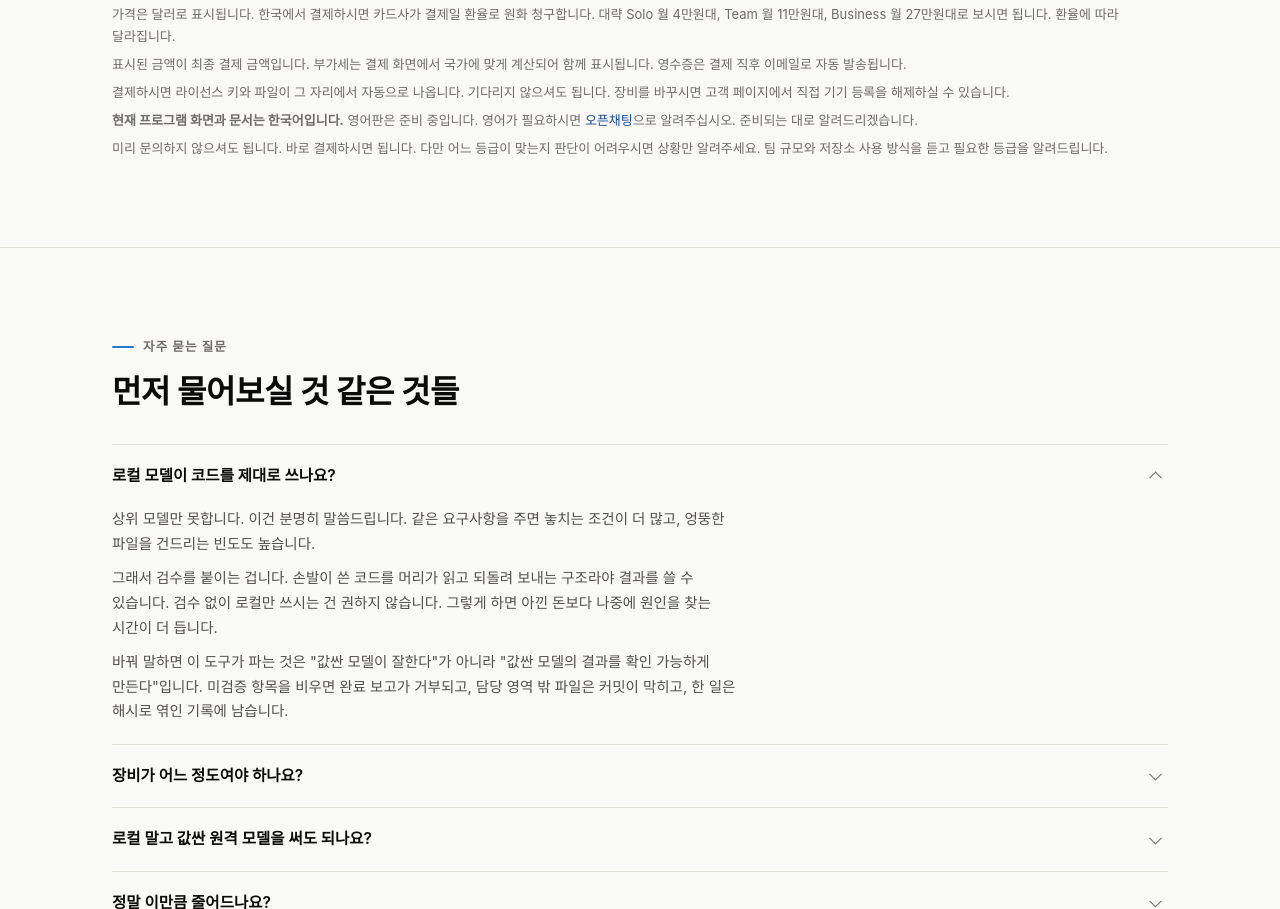
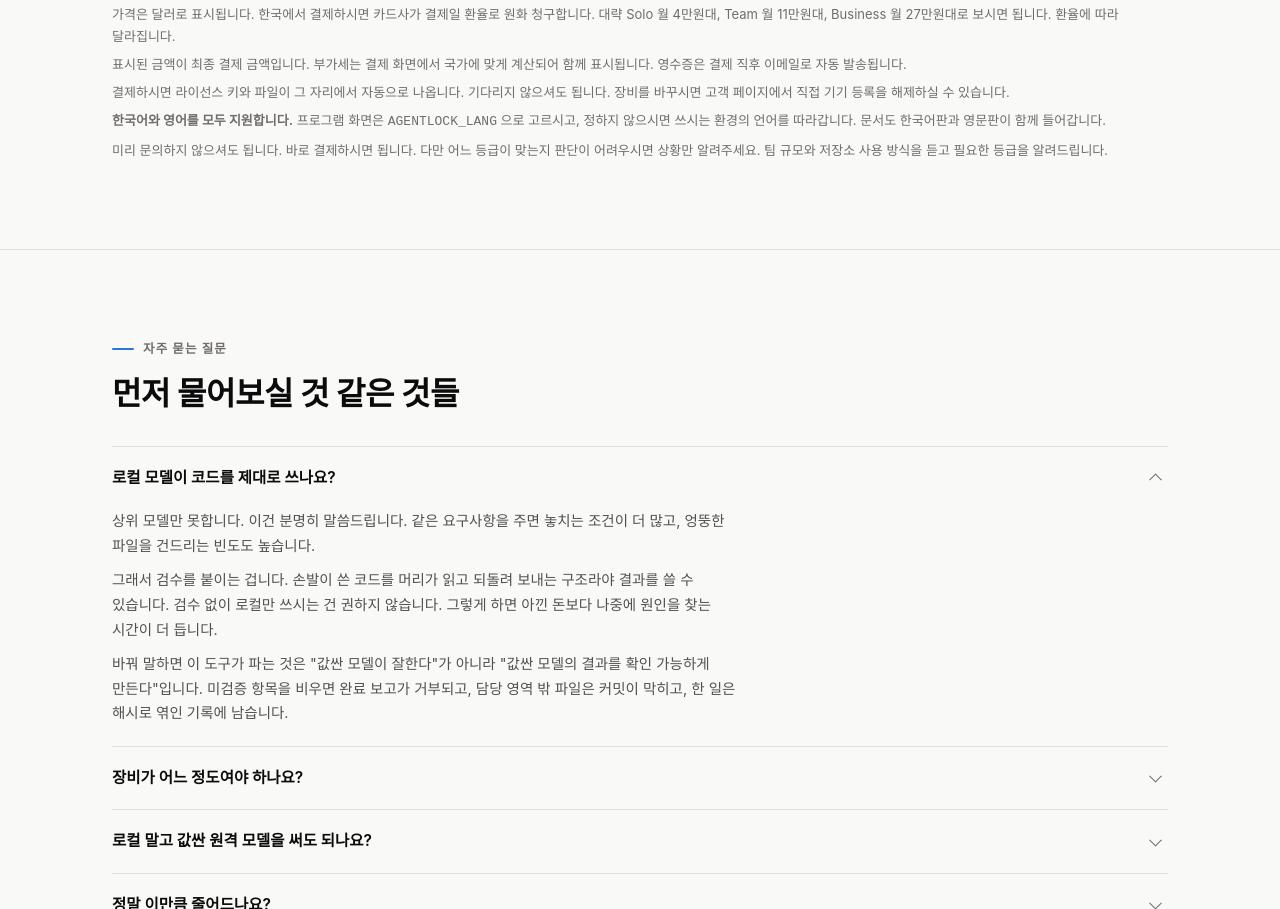
Before and after one commit to gachi-dev/agentlock, a plain HTML site: page docs/index.html in a window 1280 px wide. Shown: the part 9736-10645 px from the top of the page. Drawn offline with Linux system fonts and the light colour scheme.

Commit message:
판매 페이지: 영어 지원 반영, 한국어 전용 고지 삭제
1.3.0 에서 화면 언어 전환과 영문 문서 13종이 들어갔습니다. 영어가 안 된다고 적어 둔 두 곳을 실제 상태에 맞게 고쳤습니다.

```diff
--- a/docs/index.html
+++ b/docs/index.html
@@ -1082,7 +1082,7 @@ footer .copy{margin-top:24px;padding-top:18px;border-top:1px solid var(--rule);f
       <p>가격은 달러로 표시됩니다. 한국에서 결제하시면 카드사가 결제일 환율로 원화 청구합니다. 대략 Solo 월 4만원대, Team 월 11만원대, Business 월 27만원대로 보시면 됩니다. 환율에 따라 달라집니다.</p>
       <p>표시된 금액이 최종 결제 금액입니다. 부가세는 결제 화면에서 국가에 맞게 계산되어 함께 표시됩니다. 영수증은 결제 직후 이메일로 자동 발송됩니다.</p>
       <p>결제하시면 라이선스 키와 파일이 그 자리에서 자동으로 나옵니다. 기다리지 않으셔도 됩니다. 장비를 바꾸시면 고객 페이지에서 직접 기기 등록을 해제하실 수 있습니다.</p>
-      <p><b>현재 프로그램 화면과 문서는 한국어입니다.</b> 영어판은 준비 중입니다. 영어가 필요하시면 <a href="https://open.kakao.com/o/gEQitNIi" target="_blank" rel="noopener">오픈채팅</a>으로 알려주십시오. 준비되는 대로 알려드리겠습니다.</p>
+      <p><b>한국어와 영어를 모두 지원합니다.</b> 프로그램 화면은 <code>AGENTLOCK_LANG</code> 으로 고르시고, 정하지 않으시면 쓰시는 환경의 언어를 따라갑니다. 문서도 한국어판과 영문판이 함께 들어갑니다.</p>
       <p>미리 문의하지 않으셔도 됩니다. 바로 결제하시면 됩니다. 다만 어느 등급이 맞는지 판단이 어려우시면 상황만 알려주세요. 팀 규모와 저장소 사용 방식을 듣고 필요한 등급을 알려드립니다.</p>
     </div>
   </div>
@@ -1260,9 +1260,10 @@ footer .copy{margin-top:24px;padding-top:18px;border-top:1px solid var(--rule);f
       <details>
         <summary>영어도 되나요?</summary>
         <div class="a">
-          <p>지금은 <b>한국어만 됩니다.</b> 프로그램 화면 메시지와 문서가 전부 한국어입니다. 영어판은 준비 중이고, 아직 날짜를 약속드리지 않겠습니다.</p>
-          <p>무료판 agentlock은 영문 README가 있어서 코드를 읽으실 수 있는 분이라면 쓰실 수 있습니다. 프로판은 아직입니다.</p>
-          <p>영어가 필요하신 상황이라면 <a href="https://open.kakao.com/o/gEQitNIi" target="_blank" rel="noopener">오픈채팅</a>이나 메일로 알려주십시오. 준비되는 대로 알려드리겠습니다.</p>
+          <p><b>됩니다.</b> 프로그램 화면과 문서 모두 영어를 지원합니다.</p>
+          <p>화면 언어는 <code>AGENTLOCK_LANG=en</code> 으로 켜시면 됩니다. 정하지 않으시면 쓰시는 환경의 언어를 따라가고, 한국어 환경이면 한국어로 나옵니다. 한 팀 안에서 사람마다 다른 언어로 쓰셔도 됩니다. 저장소에 쌓이는 기록은 언어와 상관없이 같은 형식이라 섞이지 않습니다.</p>
+          <p>문서는 매뉴얼, 빠른 시작, 라이선스 안내, 문서 킷 전체가 한국어판과 영문판으로 함께 들어갑니다. 사용권 계약서도 영문 참고본을 넣었습니다. 다만 <b>계약의 정본은 한국어판</b>이고 영문본은 이해를 돕기 위한 것입니다.</p>
+          <p>번역이 어색한 곳을 발견하시면 알려주십시오. 번역표가 소스 안에 그대로 있어서 팀에서 쓰시는 말투로 직접 고쳐 쓰셔도 프로그램은 그대로 돕니다.</p>
         </div>
       </details>
     </div>
```
